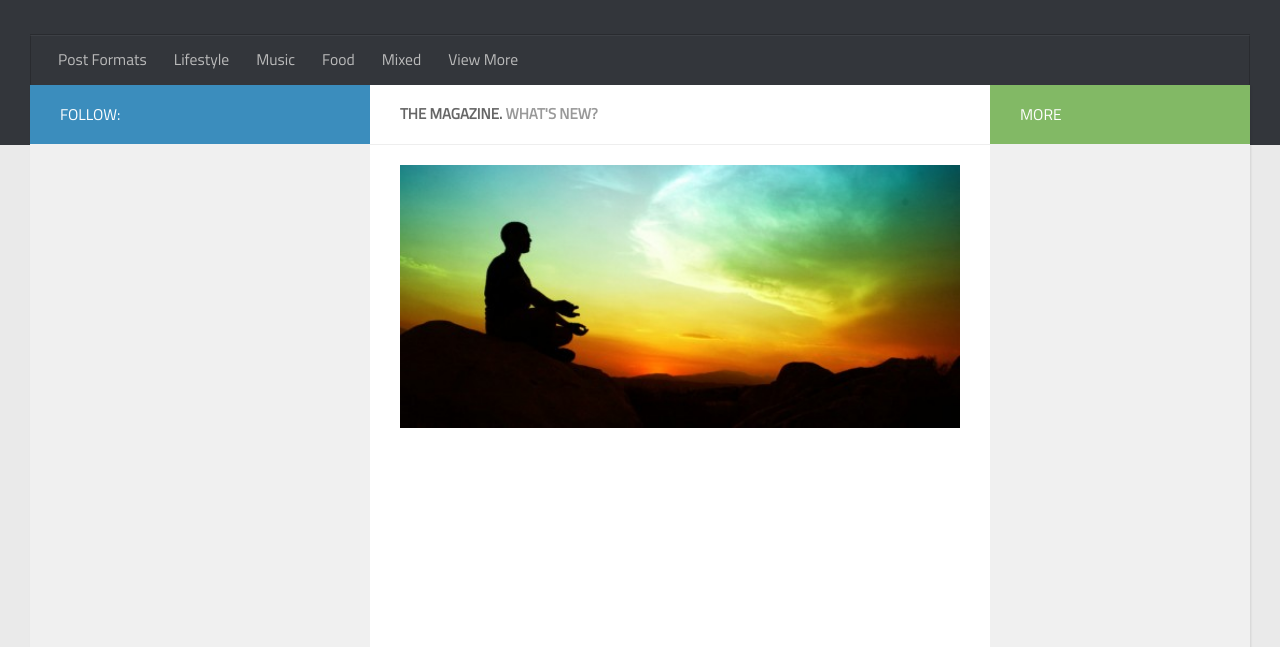
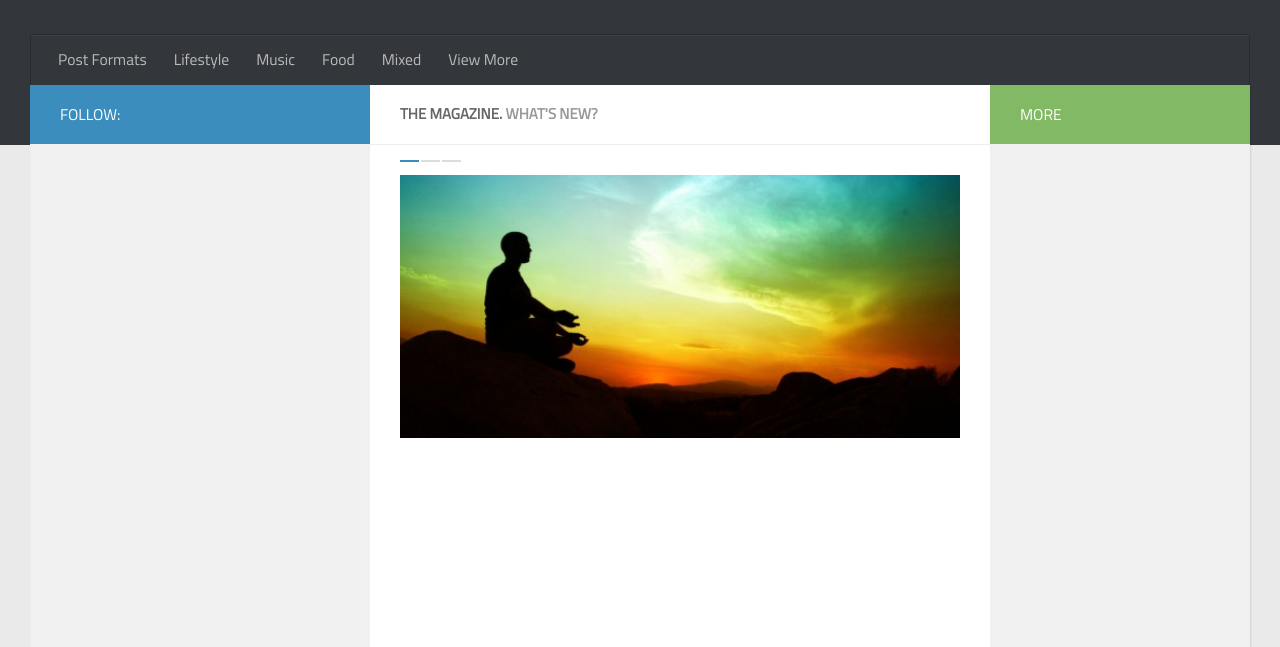
Before and after one commit to nazomikan/coding-knock, a website: page public/page/human/index.html in a window 1280 px wide. Shown: the part 153-800 px from the top of the page. Drawn offline with Linux system fonts and the light colour scheme.

Commit message:
[human] add article list link

```diff
--- a/public/page/human/css/style.css
+++ b/public/page/human/css/style.css
@@ -186,10 +186,39 @@ html,body{
 }
 
 .mod-article .articleInner{
-    padding: 20px 30px;
+    padding: 15px 30px;
     height: 1500px;
 }
 
 .mod-article .articleInner .postThumbLarge{
     width: 100%;
 }
+
+.mod-article .articleInner .articleList{
+    list-style: none;
+    margin-bottom: 13px;
+    zoom: 1;
+}
+
+.mod-article .articleInner .articleList:after{
+    content: "";
+    display: block;
+    clear: both;
+}
+
+.mod-article .articleInner .articleList li{
+    width: 19px;
+    height: 2px;
+    margin-right: 2px;
+    background-color: #dddddd;
+    overflow: hidden;
+    float: left;
+}
+
+.mod-article .articleInner .articleList li.current{
+    background-color: #3b8dbd;
+}
+.mod-article .articleInner .articleList li a{
+    text-indent: -999px;
+    display: block;
+}
--- a/public/page/human/index.html
+++ b/public/page/human/index.html
@@ -63,6 +63,11 @@
                     <article class="mod-article">
                         <h2 class="articleCaption">THE MAGAZINE. <span class="subCaption">WHAT'S NEW?</span></h2>
                         <div class="articleInner">
+                            <ol class="articleList">
+                                <li class="current"><a href="#">1</a></li>
+                                <li><a href="#">2</a></li>
+                                <li><a href="#">3</a></li>
+                            </ol>
                             <img class="postThumbLarge" src="./img/meditation-520x245.jpg">
                         </div>
                     </article>
```
